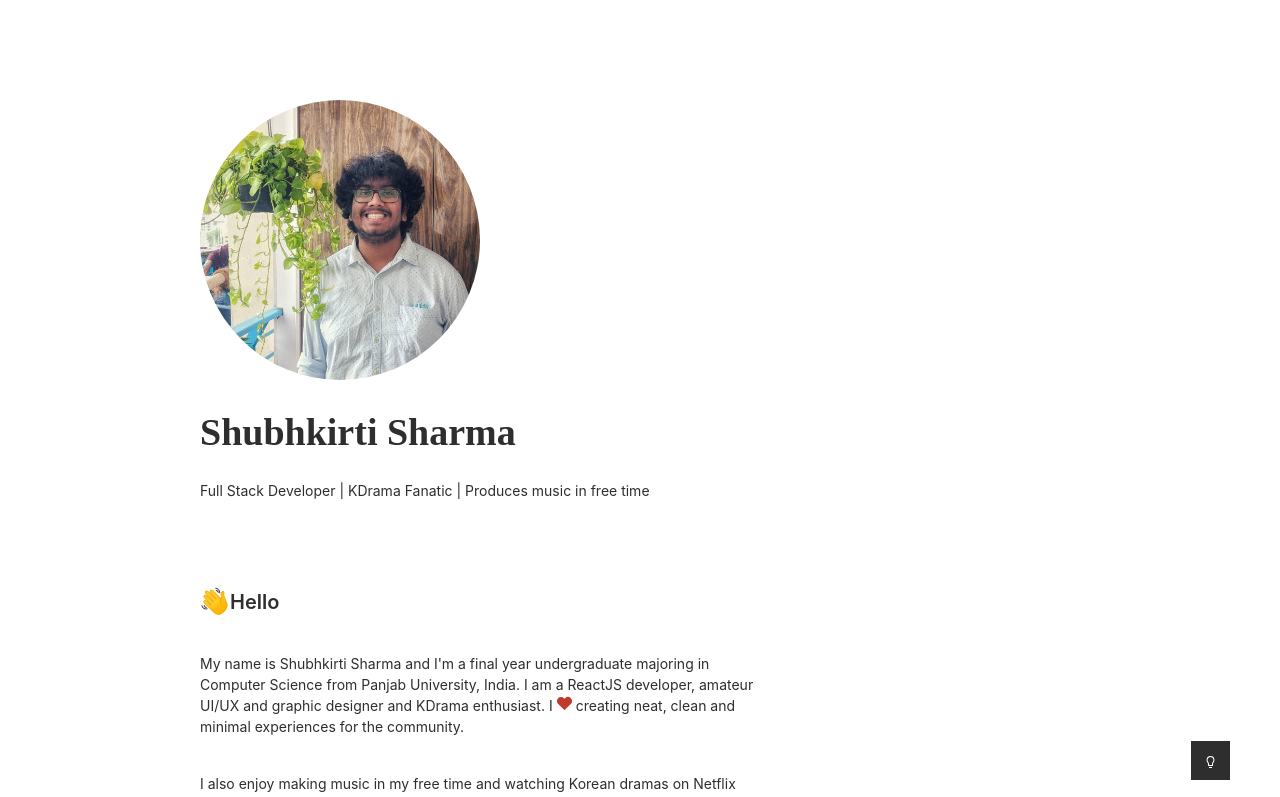
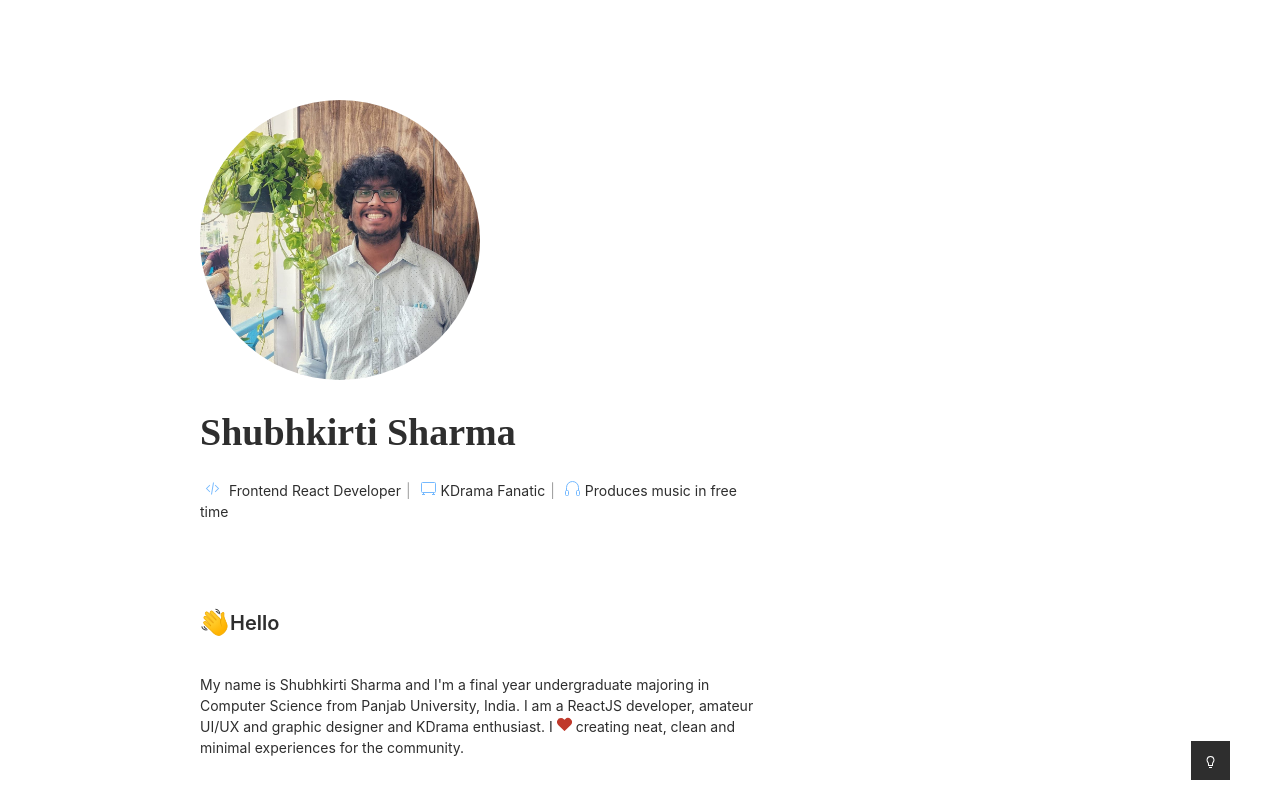
Before and after one commit to wowufoundme/setup, a React (Create React App) app: page / in a window 1280 px wide. Shown: the top 797 px of the page. Built offline with nearby package versions, Linux system fonts and the light colour scheme.

Commit message:
header edits

```diff
--- a/src/components/Lead.css
+++ b/src/components/Lead.css
@@ -12,3 +12,13 @@
   margin-top: 8px;
   margin-bottom: 8px;
 }
+
+.separator {
+  color: var(--PRIMARY-GREY);
+  margin: 0 5px;
+}
+
+.mh-10 {
+  margin-left: 5px;
+  margin-right: 5px;
+}
--- a/src/components/Lead.js
+++ b/src/components/Lead.js
@@ -6,7 +6,14 @@ const Lead = () => {
   return (
     <div className="lead-container">
       <h3 className="title">Shubhkirti Sharma</h3>
-      <p className="description">Full Stack Developer | KDrama Fanatic | Produces music in free time</p>
+      <p className="description">
+        <svg viewBox="0 0 15 15" fill="none" xmlns="http://www.w3.org/2000/svg" width="15" height="15" className="mh-10"><path d="M10.146 10.146l-.353.354.707.707.354-.353-.708-.708zM13.5 7.5l.354.354.353-.354-.353-.354-.354.354zm-2.646-3.354l-.354-.353-.707.707.353.354.708-.708zm-6.708 6.708l.354.353.707-.707-.353-.354-.708.708zM1.5 7.5l-.354-.354-.353.354.353.354L1.5 7.5zm3.354-2.646l.353-.354-.707-.707-.354.353.708.708zm6 6l3-3-.708-.708-3 3 .708.708zm3-3.708l-3-3-.708.708 3 3 .708-.708zm-9 3l-3-3-.708.708 3 3 .708-.708zm-3-2.292l3-3-.708-.708-3 3 .708.708zm6.153-6.436l-2 12 .986.164 2-12-.986-.164z" fill="#74b9ff"></path></svg> Frontend React Developer
+        <span className="separator">|</span>
+        <svg viewBox="0 0 15 15" fill="none" xmlns="http://www.w3.org/2000/svg" width="15" height="15" className="mh-10"><path d="M2.5 11.5v2m10-2v2M1 13.5h3m7 0h3M.5 2.5v8a1 1 0 001 1h12a1 1 0 001-1v-8a1 1 0 00-1-1h-12a1 1 0 00-1 1z" stroke="#74b9ff"></path></svg>
+        KDrama Fanatic
+        <span className="separator">|</span>
+        <svg viewBox="0 0 15 15" fill="none" xmlns="http://www.w3.org/2000/svg" width="15" height="15" className="mh-10"><path d="M1.5 9.5h1a1 1 0 011 1v3a1 1 0 01-1 1h-1a1 1 0 01-1-1v-3a1 1 0 011-1zm0 0v-3a6 6 0 1112 0v3m0 0h-1a1 1 0 00-1 1v3a1 1 0 001 1h1a1 1 0 001-1v-3a1 1 0 00-1-1z" stroke="#74b9ff"></path></svg>
+        Produces music in free time</p>
     </div>
   )
 }
```
